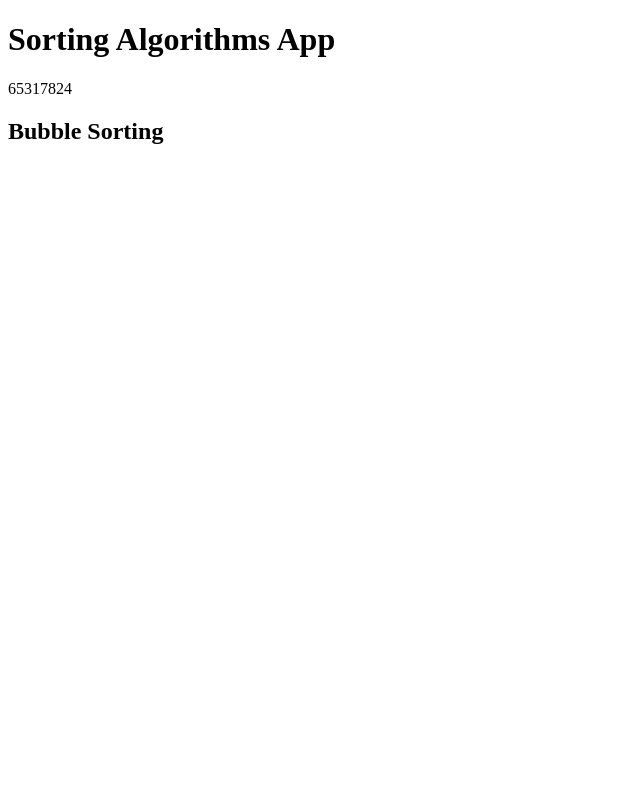
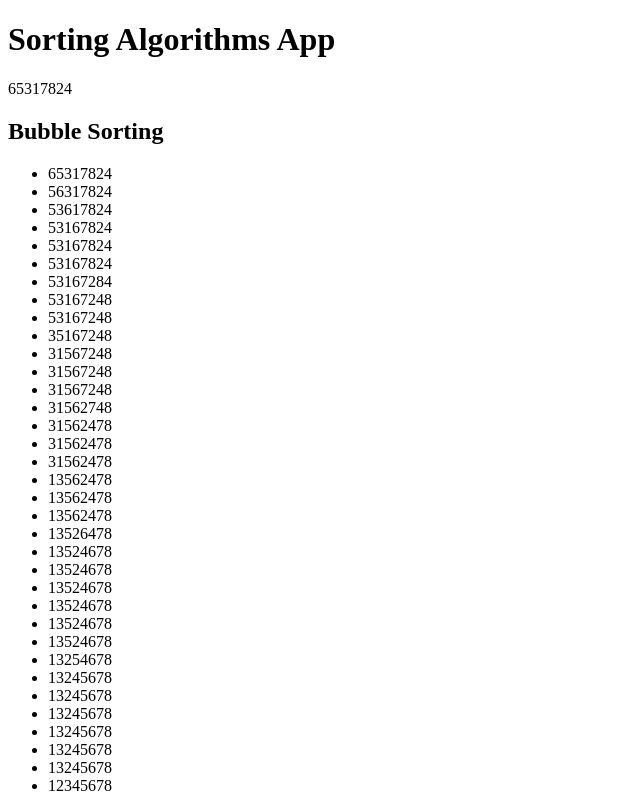
Before and after one commit to wroclawianka/sorting, a React (Create React App) app: page / in a window 1280 px wide. Shown: the top 796 px of the page, without its empty margins (0-640 px from the left). Built offline with nearby package versions, Linux system fonts and the light colour scheme.

Commit message:
Bubble sorting - steps visualized

```diff
--- a/src/components/BubbleSorting.tsx
+++ b/src/components/BubbleSorting.tsx
@@ -1,7 +1,9 @@
 import React, { Component } from 'react';
+import { any } from 'prop-types';
 
 interface State {
-    result: Array<number>
+    result: Array<number>,
+    steps:  Array<any>
 }
 
 interface Props {
@@ -13,7 +15,8 @@ class BubbleSorting extends Component<Props, State> {
     constructor(){
         super();
         this.state = {
-            result : []
+            result : [],
+            steps : []
         }
     }
 
@@ -23,20 +26,29 @@ class BubbleSorting extends Component<Props, State> {
 
     useBubbleSorting(){
         var array : Array<number> = this.props.list;
+        var steps = [ [...array] ];
         for(var j = 0; j < array.length; j++) {
             for(var i = 0; i < array.length; i++) {
             if(array[i] > array[i+1]){
                 [array[i], array[i+1]] = [array[i+1], array[i]];
             }
+            steps.push([...array])
         }
-        this.setState({ result : array })
+        this.setState({
+            result : array,
+            steps : steps
+        })
     }
 }
 
     render() {
         return <div>
             <h2>Bubble Sorting</h2>
-            {/* <p>{this.state.result}</p> */}
+            <ul>
+                {this.state.steps.map(function(step : []){
+                    return <li>{step}</li>;
+                  })}
+            </ul>
         </div>
     }
 }
```
